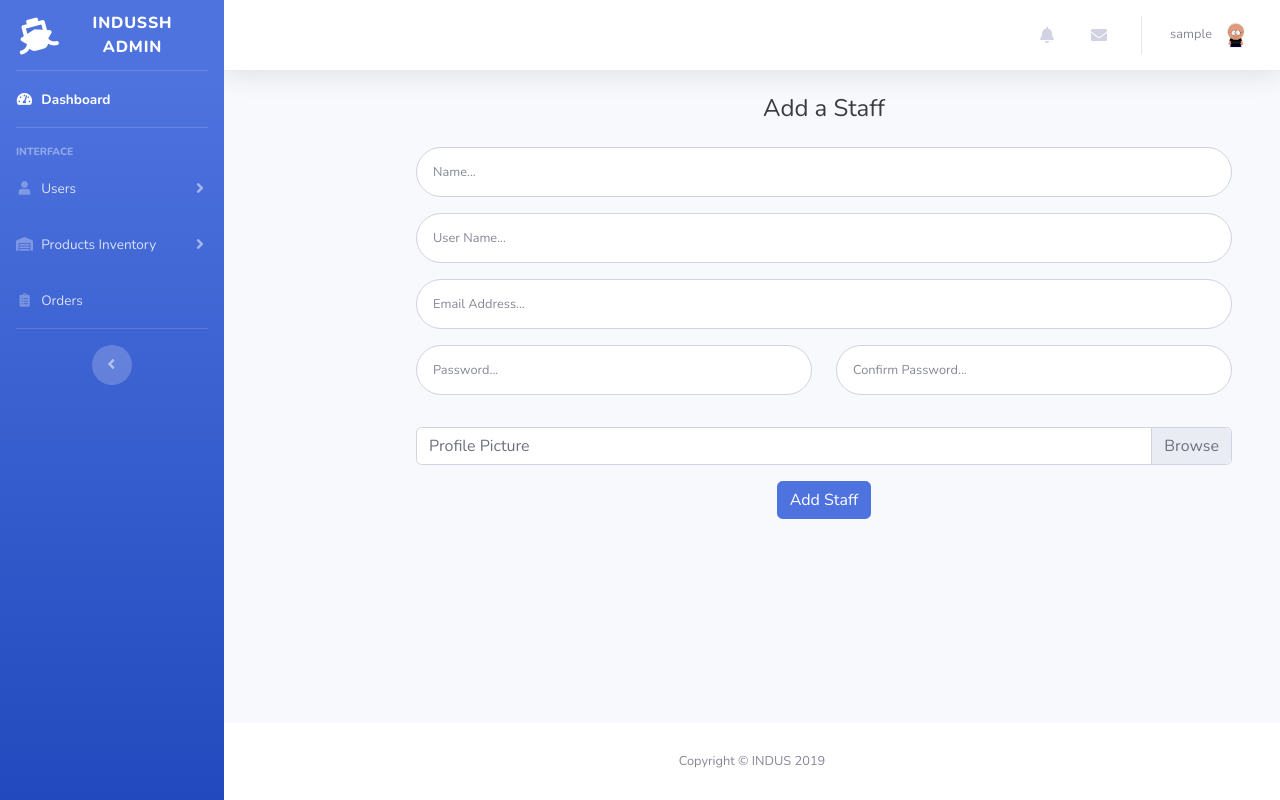
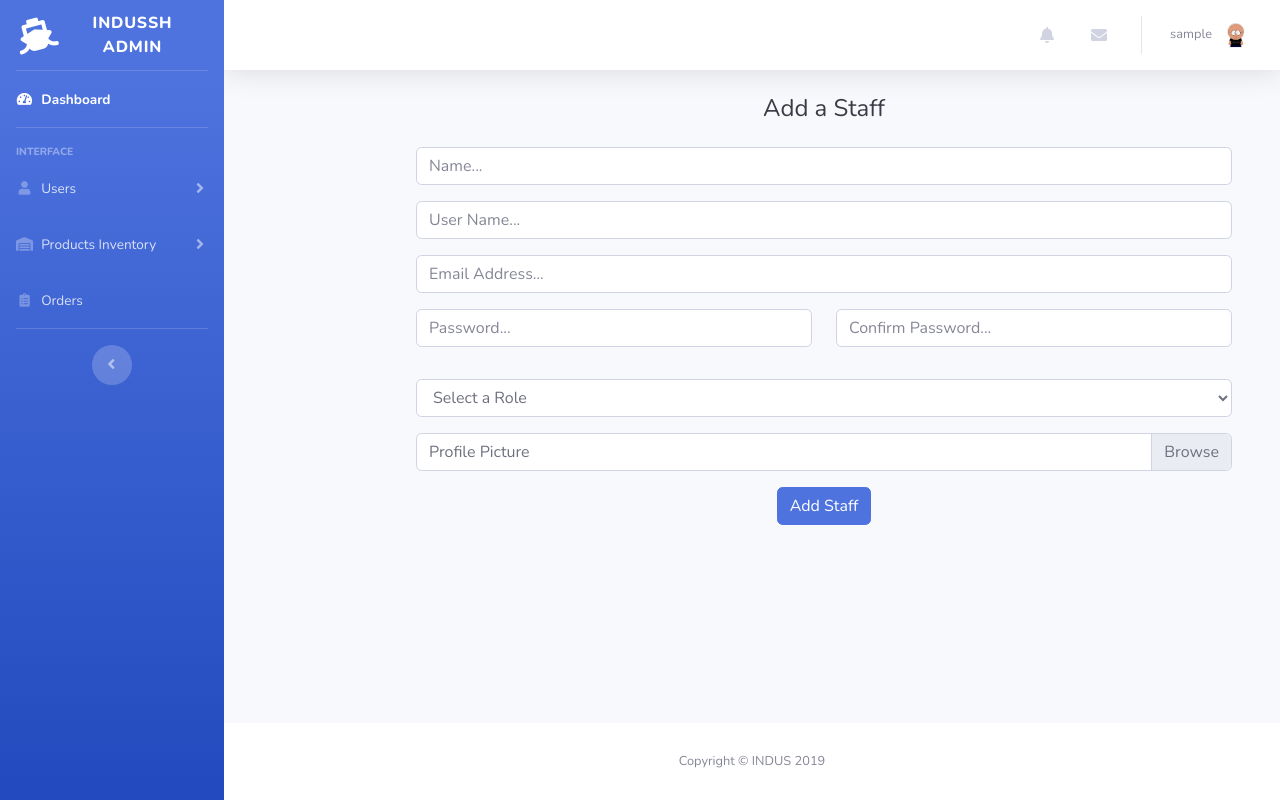
Before and after one commit to muhammadalised/indussh, a Flask app: page /admin/add-staff in a window 1280 px wide. Run offline with Flask 2, Linux system fonts and the light colour scheme; the visitor is signed in with stand-in values (Sample User, id 1); data comes from the database, SQL or seed files in the repository; data that the repository does not hold is empty; some libraries are stand-ins or nearby versions.

Commit message:
Completed staff form in admin panel

```diff
--- a/indussh/admin/forms.py
+++ b/indussh/admin/forms.py
@@ -14,8 +14,8 @@ class AdminLoginForm(FlaskForm):
     submit = SubmitField('Login')
 
 class AddStaffForm(FlaskForm):
-    name = StringField('Name', [Length(min=3, max=100)], render_kw={"placeholder": "Name..."})
-    username = StringField('User Name', [Length(min=3, max=100)], render_kw={"placeholder": "User Name..."})
+    name = StringField('Name', [Length(min=3, max=100), DataRequired()], render_kw={"placeholder": "Name..."})
+    username = StringField('User Name', [Length(min=3, max=100), DataRequired()], render_kw={"placeholder": "User Name..."})
     email = StringField('Email', [Length(min=4, max=50), Email(), DataRequired()], render_kw={"placeholder": "Email Address..."})
     password = PasswordField('Password', validators=[DataRequired()], render_kw={"placeholder": "Password..."})
     confirm_password = PasswordField('Confirm Password',
--- a/indussh/admin/routes.py
+++ b/indussh/admin/routes.py
@@ -1,7 +1,7 @@
 from flask import Flask, render_template, redirect, url_for, Blueprint, flash, request
 from flask_login import current_user, login_user, logout_user, login_required
 from .forms import AdminLoginForm, AddStaffForm, ProductForm
-from indussh.models import Product, User, Order
+from indussh.models import Product, User, Order, Role
 
 admin = Blueprint('admin', __name__)
 
@@ -49,7 +49,12 @@ def display_staff():
 @admin.route('/add-staff', methods=['GET', 'POST'])
 @login_required
 def add_staff():
+    roles = Role.query.all()
+    role_choices = [(r.id, r.name) for r in roles]
+    role_choices.insert(0, (0, "Select a Role"))
     form = AddStaffForm()
+    form.role.choices = role_choices
+
     if form.validate_on_submit():
         print(form.data)
     return render_template('admin/staff-add.html', form=form)
--- a/indussh/templates/admin/staff-add.html
+++ b/indussh/templates/admin/staff-add.html
@@ -10,65 +10,77 @@
                 {{ form.hidden_tag() }}
                 <div class="form-group">
                     {% if form.name.errors %}
-                        {{ form.name(class="form-control form-control-user is-invalid") }}
+                        {{ form.name(class="form-control is-invalid") }}
                         <div class="invalid-feedback">
                             {% for error in form.name.errors %}
                                 <span>{{ error }}</span>
                             {% endfor %}
                         </div>
                     {% else %}
-                        {{ form.name(class="form-control form-control-user") }}
+                        {{ form.name(class="form-control") }}
                     {% endif %}
                 </div>
                 <div class="form-group">
                     {% if form.username.errors %}
-                        {{ form.username(class="form-control form-control-user is-invalid") }}
+                        {{ form.username(class="form-control is-invalid") }}
                         <div class="invalid-feedback">
                             {% for error in form.username.errors %}
                                 <span>{{ error }}</span>
                             {% endfor %}
                         </div>
                     {% else %}
-                        {{ form.username(class="form-control form-control-user") }}
+                        {{ form.username(class="form-control") }}
                     {% endif %}
                 </div>
                 <div class="form-group">
                     {% if form.email.errors %}
-                        {{ form.email(class="form-control form-control-user is-invalid") }}
+                        {{ form.email(class="form-control is-invalid") }}
                         <div class="invalid-feedback">
                             {% for error in form.email.errors %}
                                 <span>{{ error }}</span>
                             {% endfor %}
                         </div>
                     {% else %}
-                        {{ form.email(class="form-control form-control-user", placeholder="Email Address...") }}
+                        {{ form.email(class="form-control", placeholder="Email Address...") }}
                     {% endif %}
                 </div>
                 <div class="form-group row">
                     <div class="form-group col-sm-6 mb-3 mb-sm-0">
                         {% if form.password.errors %}
-                            {{ form.password(class="form-control form-control-user is-invalid") }}
+                            {{ form.password(class="form-control is-invalid") }}
                             <div class="invalid-feedback">
                                 {% for error in form.password.errors %}
                                     <span>{{ error }}</span>
                                 {% endfor %}
                             </div>
                         {% else %}
-                            {{ form.password(class="form-control form-control-user") }}
+                            {{ form.password(class="form-control") }}
                         {% endif %}
                     </div>
                     <div class="form-group col-sm-6">
                         {% if form.confirm_password.errors %}
-                            {{ form.confirm_password(class="form-control form-control-user is-invalid") }}
+                            {{ form.confirm_password(class="form-control is-invalid") }}
                             <div class="invalid-feedback">
                                 {% for error in form.confirm_password.errors %}
                                     <span>{{ error }}</span>
                                 {% endfor %}
                             </div>
                         {% else %}
-                            {{ form.confirm_password(class="form-control form-control-user") }}
+                            {{ form.confirm_password(class="form-control") }}
                         {% endif %}
                     </div>
+                </div>
+                <div class="form-group">
+                    {% if form.role.errors %}
+                        {{ form.role(class="form-control is-invalid") }}
+                        <div class="invalid-feedback">
+                            {% for error in form.role.errors %}
+                                <span>{{ error }}</span>
+                            {% endfor %}
+                        </div>
+                    {% else %}
+                        {{ form.role(class="form-control") }}
+                    {% endif %}
                 </div>
                 <div class="form-group custom-file mb-3">
                     {{ form.image_file.label(class="custom-file-label") }}
```
Also changed, not shown: migrations/versions/2e72e9912e34_.py (added, +28 -0 lines).
